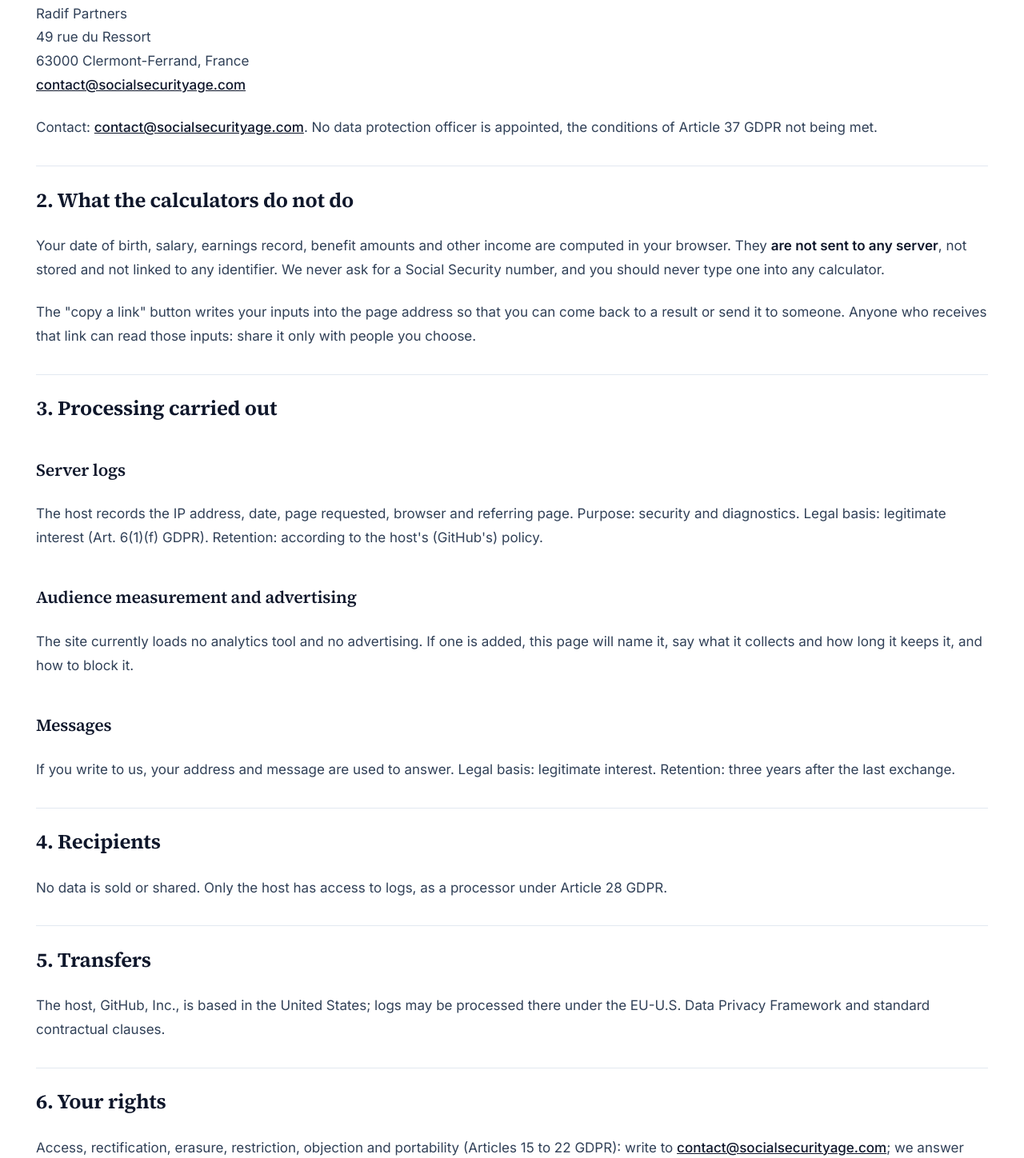
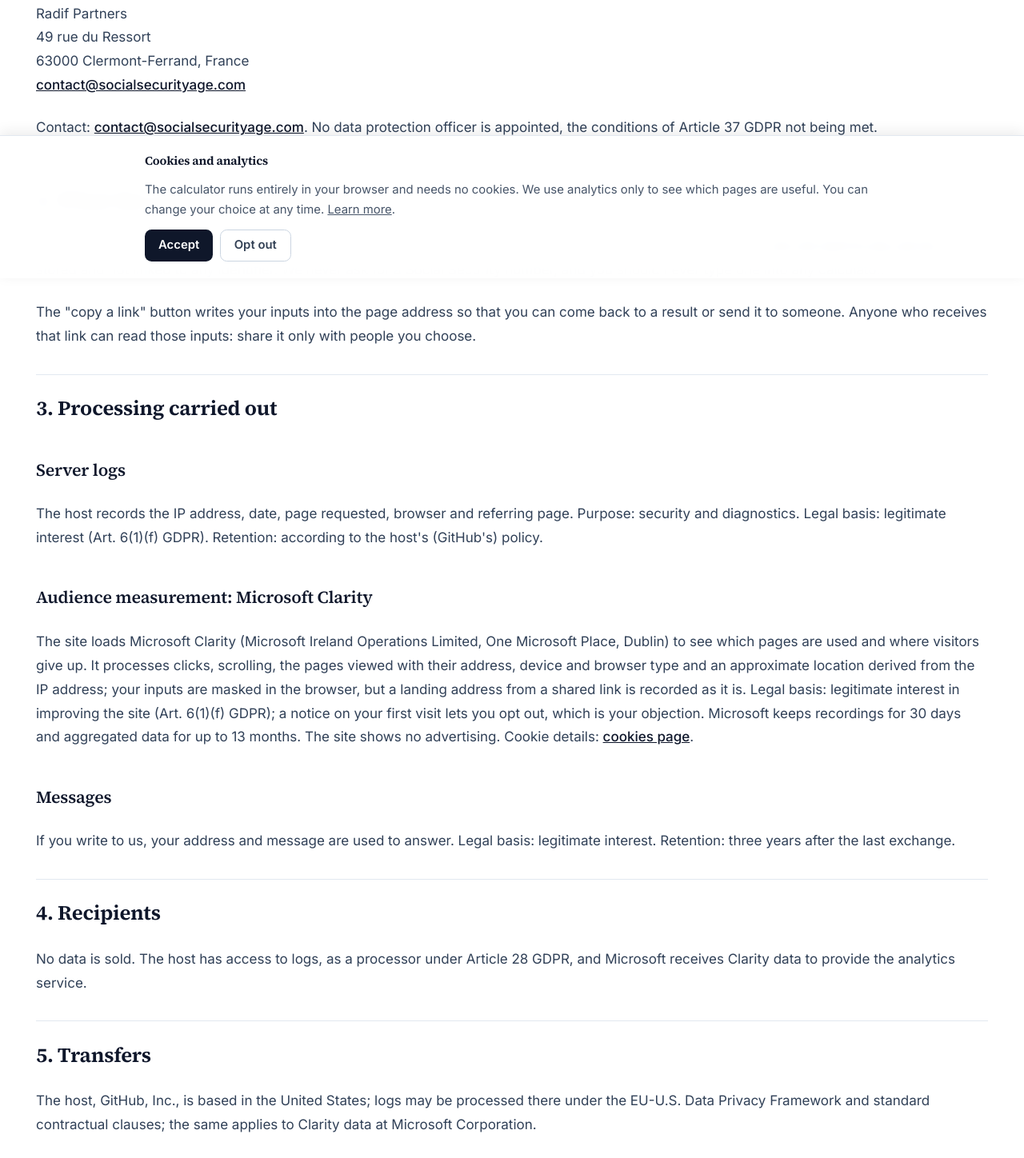
Before and after one commit to Mottalib-10M/socialsecurityage.com, an Astro site: page /en/privacy in a window 1280 px wide. Shown: the part 452-1900 px from the top of the page at 80% size. Built offline with nearby package versions, Linux system fonts and the light colour scheme; Astro itself is replaced by a stand-in of ours.

Commit message:
Microsoft Clarity (ytm6atzaxr) soumis au consentement, bandeau et pages légales
- CLARITY_ID = 'ytm6atzaxr' et CONSENT_MODE = 'notice' dans site-config.ts ; régime notice : Clarity chargé à l'ouverture avec bandeau d'information, « Opt out » l'arrête et le choix est respecté ensuite
- bandeau rendu (GA4_ID || CLARITY_ID) ; en anglais, texte et bouton propres au régime opt-in
- Microsoft Clarity nommé dans Cookies et Privacy (en) : cookies, durées, finalité, base légale, conservation, retrait
- CONSENT_MODE passé de 'none' à 'notice' (régime prévu par _cfg-us-social-security.json), aligné sur taxratesbystate.com

Co-Authored-By: Claude Opus 5.5 <noreply@anthropic.com>

```diff
--- a/src/components/ConsentBanner.astro
+++ b/src/components/ConsentBanner.astro
@@ -26,7 +26,10 @@ import { consentStrings } from '../data/consent-strings';
 interface Props { lang: string }
 const { lang } = Astro.props;
 
-const s = consentStrings(lang);
+const s0 = consentStrings(lang);
+const s = CONSENT_MODE === 'opt-in'
+  ? { ...s0, body: s0.bodyOptIn ?? s0.body, reject: s0.rejectOptIn ?? s0.reject }
+  : s0;
 const cookiesHref = route('cookies', lang as never);
 ---
 {(GA4_ID || CLARITY_ID) && CONSENT_MODE !== 'none' && (
--- a/src/data/consent-strings.ts
+++ b/src/data/consent-strings.ts
@@ -5,6 +5,8 @@
  */
 export interface ConsentStrings {
   title: string; body: string; accept: string; reject: string; more: string; manage: string;
+  /** Variante du texte et du refus en régime 'opt-in' (rien avant l'accord), quand `body` décrit le régime 'notice'. */
+  bodyOptIn?: string; rejectOptIn?: string;
 }
 
 export const CONSENT_STRINGS: Record<string, ConsentStrings> = {
@@ -47,7 +49,8 @@ export const CONSENT_STRINGS: Record<string, ConsentStrings> = {
   en: {
     title: 'Cookies and analytics',
     body: 'The calculator runs entirely in your browser and needs no cookies. We use analytics only to see which pages are useful. You can change your choice at any time.',
-    accept: 'Accept', reject: 'Opt out', more: 'Learn more',
+    bodyOptIn: 'The calculator runs entirely in your browser and needs no cookies. We would like to measure which pages are useful; nothing is loaded or stored unless you accept.',
+    accept: 'Accept', reject: 'Opt out', rejectOptIn: 'Decline', more: 'Learn more',
     manage: 'Cookie settings',
   },
 };
--- a/src/data/site-config.ts
+++ b/src/data/site-config.ts
@@ -23,10 +23,10 @@ export const BING_VERIFY_CODE = '';
 export const GOOGLE_VERIFY_CODE = '';
 /** Régime de consentement : 'opt-in' = rien avant l'accord (UE, Suisse) ;
  *  'notice' = mesure d'audience active avec information préalable et retrait (CA, AU). */
-export const CONSENT_MODE: 'opt-in' | 'notice' | 'none' = 'none';
+export const CONSENT_MODE: 'opt-in' | 'notice' | 'none' = 'notice';
 export const GA4_ID = '';
 /** Projet Microsoft Clarity (compte amradif). Vide = aucun traceur ni bandeau. */
-export const CLARITY_ID = '';
+export const CLARITY_ID = 'ytm6atzaxr';
 export const INDEXNOW_KEY = 'c635fbecf72140a16454b9b5bc2d0dad';
 
 /* ------------------------------------------------------------------------- *
--- a/src/pages/en/cookies.astro
+++ b/src/pages/en/cookies.astro
@@ -4,12 +4,13 @@ import { CONTACT_EMAIL, LAST_UPDATED, SITE_NAMES } from '../../data/site-config'
 import { route } from '../../i18n/routes';
 const lang = 'en';
 ---
-<PageLayout title={`Cookies on ${SITE_NAMES[lang]}: none set today, how to check it`} description="Which cookies this Social Security calculator sets: none today. How to verify it in your browser and what this page will list if analytics are ever added to the site." lang={lang} noindex={true} breadcrumbs={[{ label: 'Cookies' }]} showAuthor={false}>
+<PageLayout title={`Cookies on ${SITE_NAMES[lang]}: Microsoft Clarity and opt-out`} description="Which cookies this Social Security calculator sets: none from the calculators, Microsoft Clarity for audience measurement. How to verify it, how long they last and how to opt out." lang={lang} noindex={true} breadcrumbs={[{ label: 'Cookies' }]} showAuthor={false}>
   <div class="prose prose-slate max-w-none">
     <h1>Cookies</h1>
     <p>This page complements the <a href={route('privacy', lang)}>privacy policy</a>.</p>
-    <h2>No cookies today</h2><p>The calculators run in your browser and set no cookie. The site loads no analytics, no advertising and no social-network button. You can check it in your browser's developer tools, under Storage or Application, while using any calculator.</p>
-    <h2>If that changes</h2><p>If an audience-measurement tool is ever added, this page will list each cookie, its purpose and its lifetime, and explain how to block it.</p>
+    <h2>The calculators set none</h2><p>The claiming-age, benefit and earnings calculators run in your browser and set no cookie. The site has no advertising and no social-network button.</p>
+    <h2>Microsoft Clarity</h2><p>To learn which pages answer people’s questions, the site loads Microsoft Clarity, run by Microsoft Ireland Operations Limited. A notice tells you on your first visit and offers an opt-out. Clarity records anonymous sessions and heatmaps: pages opened, clicks, scroll depth. Your date of birth, earnings and benefit amounts are masked in the browser before anything is sent. It sets <code>_clck</code> (one year) and <code>_clsk</code> (one day); Microsoft may also set <code>MUID</code> and <code>CLID</code> on its own domains. You can see them in your browser’s developer tools, under Storage or Application.</p>
+    <h2>How to opt out</h2><p>Choose “Opt out” in the notice, or later “Cookie settings” in the footer: Clarity is then no longer loaded. That answer is kept in <code>localStorage</code> as <code>consent-choice</code>, on your device only. Clearing the site data in your browser deletes cookies already set.</p>
     <p>Questions: <a href={`mailto:${CONTACT_EMAIL}`}>{CONTACT_EMAIL}</a>. Updated: {LAST_UPDATED}.</p>
   </div>
 </PageLayout>
--- a/src/pages/en/privacy.astro
+++ b/src/pages/en/privacy.astro
@@ -5,7 +5,7 @@ import { CONTACT_EMAIL, LAST_UPDATED, LEGAL, SITE_NAMES, SITE_URL } from '../../
 import { route } from '../../i18n/routes';
 const lang = 'en';
 ---
-<PageLayout title={`Privacy policy of ${SITE_NAMES[lang]}: what stays in your browser`} description="What data this Social Security calculator processes (almost none), why your earnings never leave your browser, how share links work, and how to use your privacy rights." lang={lang} noindex={true} breadcrumbs={[{ label: 'Privacy' }]} showAuthor={false}>
+<PageLayout title={`Privacy policy of ${SITE_NAMES[lang]}: what stays in your browser`} description="What data this Social Security calculator processes: your earnings never leave your browser, Microsoft Clarity measures page use with an opt-out. Share links and your privacy rights." lang={lang} noindex={true} breadcrumbs={[{ label: 'Privacy' }]} showAuthor={false}>
   <div class="prose prose-slate max-w-none">
     <h1>Privacy policy</h1>
     <p>This page describes the processing of personal data linked to {SITE_URL}. The publisher is established in France, so Regulation (EU) 2016/679 (GDPR) applies to it, whatever the country of the visitor.</p>
@@ -17,10 +17,10 @@ const lang = 'en';
     <p>The "copy a link" button writes your inputs into the page address so that you can come back to a result or send it to someone. Anyone who receives that link can read those inputs: share it only with people you choose.</p>
     <h2>3. Processing carried out</h2>
     <h3>Server logs</h3><p>The host records the IP address, date, page requested, browser and referring page. Purpose: security and diagnostics. Legal basis: legitimate interest (Art. 6(1)(f) GDPR). Retention: according to the host's (GitHub's) policy.</p>
-    <h3>Audience measurement and advertising</h3><p>The site currently loads no analytics tool and no advertising. If one is added, this page will name it, say what it collects and how long it keeps it, and how to block it.</p>
+    <h3>Audience measurement: Microsoft Clarity</h3><p>The site loads Microsoft Clarity (Microsoft Ireland Operations Limited, One Microsoft Place, Dublin) to see which pages are used and where visitors give up. It processes clicks, scrolling, the pages viewed with their address, device and browser type and an approximate location derived from the IP address; your inputs are masked in the browser, but a landing address from a shared link is recorded as it is. Legal basis: legitimate interest in improving the site (Art. 6(1)(f) GDPR); a notice on your first visit lets you opt out, which is your objection. Microsoft keeps recordings for 30 days and aggregated data for up to 13 months. The site shows no advertising. Cookie details: <a href={route('cookies', lang)}>cookies page</a>.</p>
     <h3>Messages</h3><p>If you write to us, your address and message are used to answer. Legal basis: legitimate interest. Retention: three years after the last exchange.</p>
-    <h2>4. Recipients</h2><p>No data is sold or shared. Only the host has access to logs, as a processor under Article 28 GDPR.</p>
-    <h2>5. Transfers</h2><p>The host, GitHub, Inc., is based in the United States; logs may be processed there under the EU-U.S. Data Privacy Framework and standard contractual clauses.</p>
+    <h2>4. Recipients</h2><p>No data is sold. The host has access to logs, as a processor under Article 28 GDPR, and Microsoft receives Clarity data to provide the analytics service.</p>
+    <h2>5. Transfers</h2><p>The host, GitHub, Inc., is based in the United States; logs may be processed there under the EU-U.S. Data Privacy Framework and standard contractual clauses; the same applies to Clarity data at Microsoft Corporation.</p>
     <h2>6. Your rights</h2><p>Access, rectification, erasure, restriction, objection and portability (Articles 15 to 22 GDPR): write to <a href={`mailto:${CONTACT_EMAIL}`}>{CONTACT_EMAIL}</a>; we answer within one month. You may complain to the {LEGAL.supervisoryAuthority}: <a href={LEGAL.supervisoryAuthorityUrl} rel="nofollow noopener" target="_blank">{LEGAL.supervisoryAuthorityUrl}</a>.</p>
     <h2>7. No automated decision</h2><p>An estimate computed at your request has no legal effect and is not an automated decision under Article 22 GDPR.</p>
     <p>See also the <a href={route('cookies', lang)}>cookies page</a>. Last updated: {LAST_UPDATED}.</p>
```
